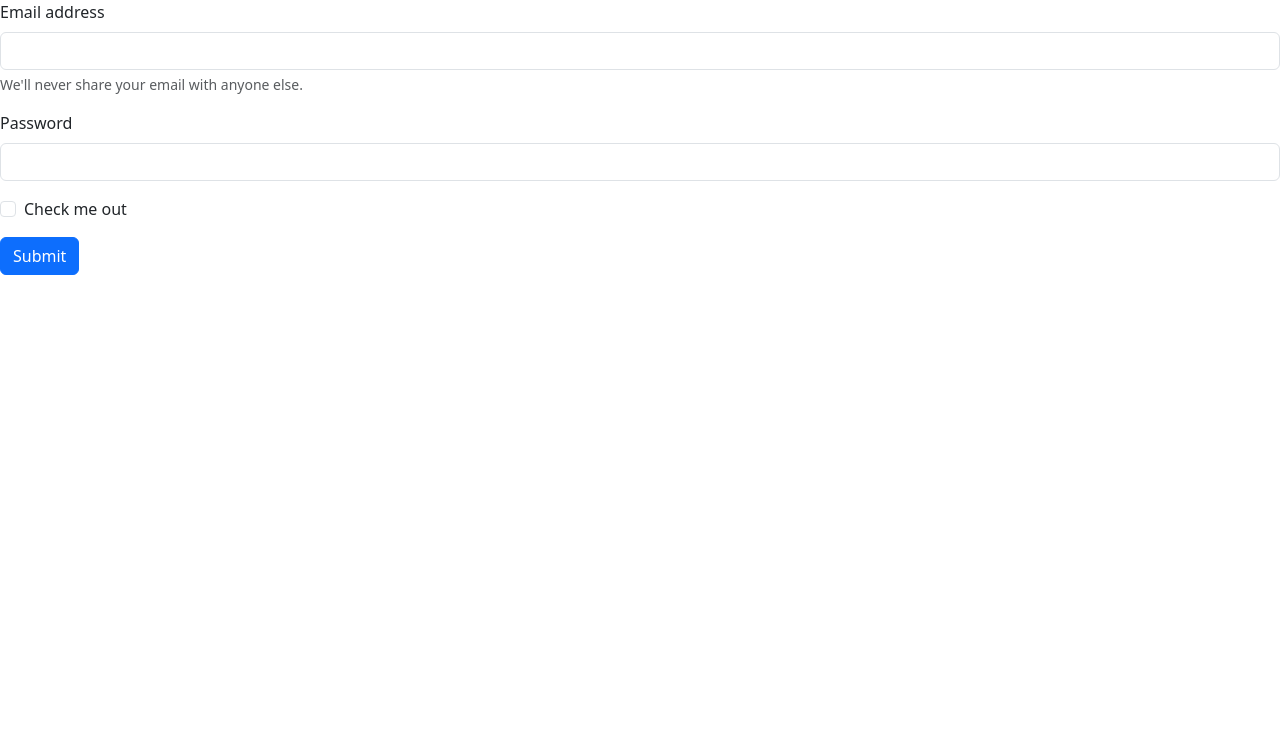
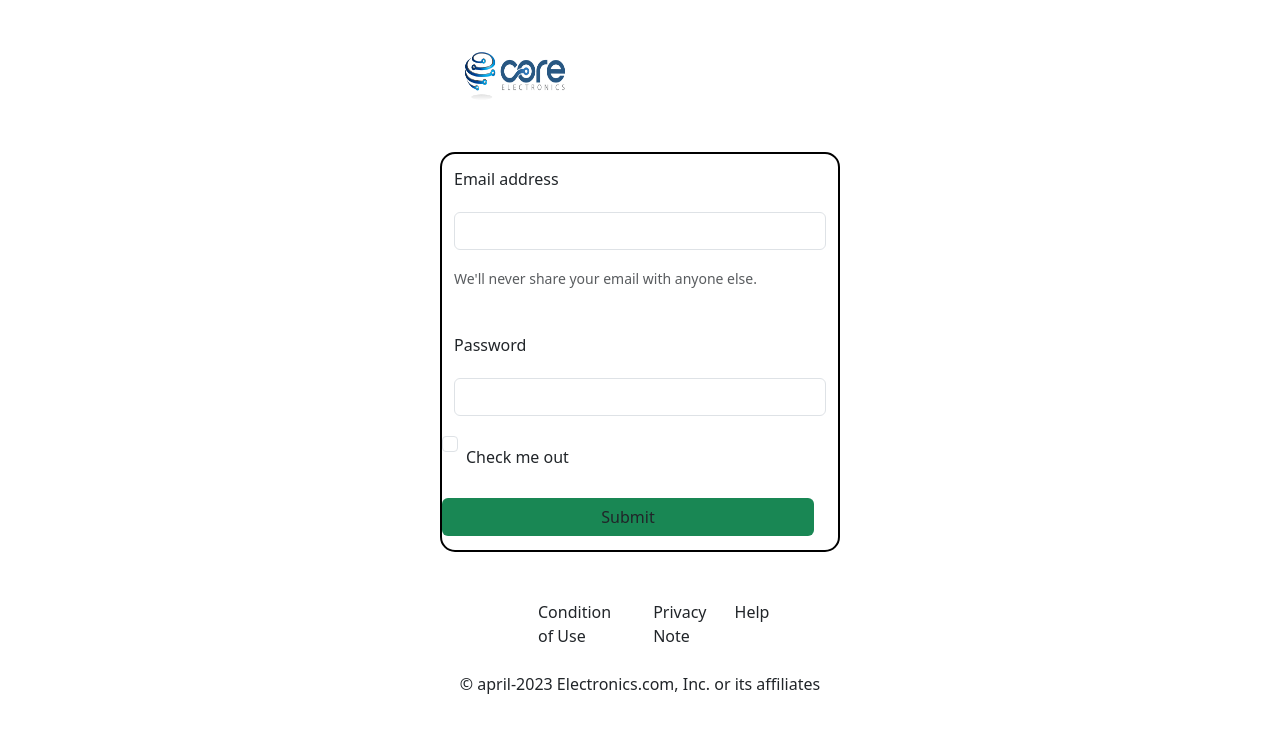
Before and after one commit to sandeepgoud86/electronic-goods, a plain HTML site: page login.html in a window 1280 px wide. Drawn offline with nearby package versions, Linux system fonts and the light colour scheme.

Commit message:
sprint 1 completed

```diff
--- a/login.html
+++ b/login.html
@@ -7,13 +7,74 @@
   <title>Core Electronics</title>
   <link href="https://cdn.jsdelivr.net/npm/bootstrap@5.3.0-alpha3/dist/css/bootstrap.min.css" rel="stylesheet"
     integrity="sha384-KK94CHFLLe+nY2dmCWGMq91rCGa5gtU4mk92HdvYe+M/SXH301p5ILy+dN9+nJOZ" crossorigin="anonymous">
+
+    <style>
+*{
+margin: 0%;
+padding: 0%;
+
+}
+
+
+
+.container{
+
+
+  margin: 0px auto ;
+
+width: 400px;
+height: 400px;
+ line-height: 50px;
+
+  border: 2px solid black;
+  /* justify-content: center; */
+  border-radius: 15px;
+
+}
+
+
+
+.logo{
+margin: 1px auto;
+width: 400px;
+border-radius: 40px;
+}
+
+
+
+#col1{
+  padding-left: 550px;
+}
+
+#col2{
+  padding-left: 30px;
+}
+
+#col3{
+  padding-right: 500px;
+}
+
+#end{
+text-align: center;
+}
+
+
+    </style>
 </head>
 <body>
 <!-- login  -->
+<form>
+<div class="logo">
+  <a class="navbar-brand" href="index.html">
+    <img src="resources/images/logo.webp" alt="logo" height="150px" width="150px" r="30px" />
+  </a>
+</div>
 
+
+<div class="container  ">
+  <div class="row">
     <form>
-  <div class="cl">
-    <div class="mb-3  ">
+      <div class="mb-3">
         <label for="exampleInputEmail1" class="form-label">Email address</label>
         <input type="email" class="form-control" id="exampleInputEmail1" aria-describedby="emailHelp">
         <div id="emailHelp" class="form-text">We'll never share your email with anyone else.</div>
@@ -22,14 +83,38 @@
         <label for="exampleInputPassword1" class="form-label">Password</label>
         <input type="password" class="form-control" id="exampleInputPassword1">
       </div>
-    <div class="mb-3 form-check">
+      <div class=" mb-3 mr-2 form-check" >
+        <label class="form-check-label" for="exampleCheck1">Check me out</label>
         <input type="checkbox" class="form-check-input" id="exampleCheck1">
-      <label class="form-check-label" for="exampleCheck1">Check me out</label>
+
       </div>
-    <button type="submit" class="btn btn-primary">Submit</button>
+<div class="row ">
+      <button type="submit" class="btn bg-success">Submit</button>
+</div>
 </form>
 
-<!-- signup -->
+  </div>
+
+</div>
+<div class="row mt-5 ">
+<div class="col" id="col1">
+  <a class="nav-link " href="#">Condition of Use</a>
+</div>
+
+<div class="col" id="col2">
+  <a class="nav-link " href="#">Privacy Note</a>
+</div>
+
+<div class="col" id="col3">
+  <a class="nav-link " href="#">Help</a>
+</div>
+
+</div>
+<br>
+<div class="row" id="end">
+  <p style="align-self: auto;">© april-2023   Electronics.com, Inc. or its affiliates</p>
+
+</div>
 
 </body>
 
```
Also changed, not shown: contact.html (+5 -5 lines), index.html (+19 -17 lines). Lines whose indentation alone changed are shown as unchanged.
